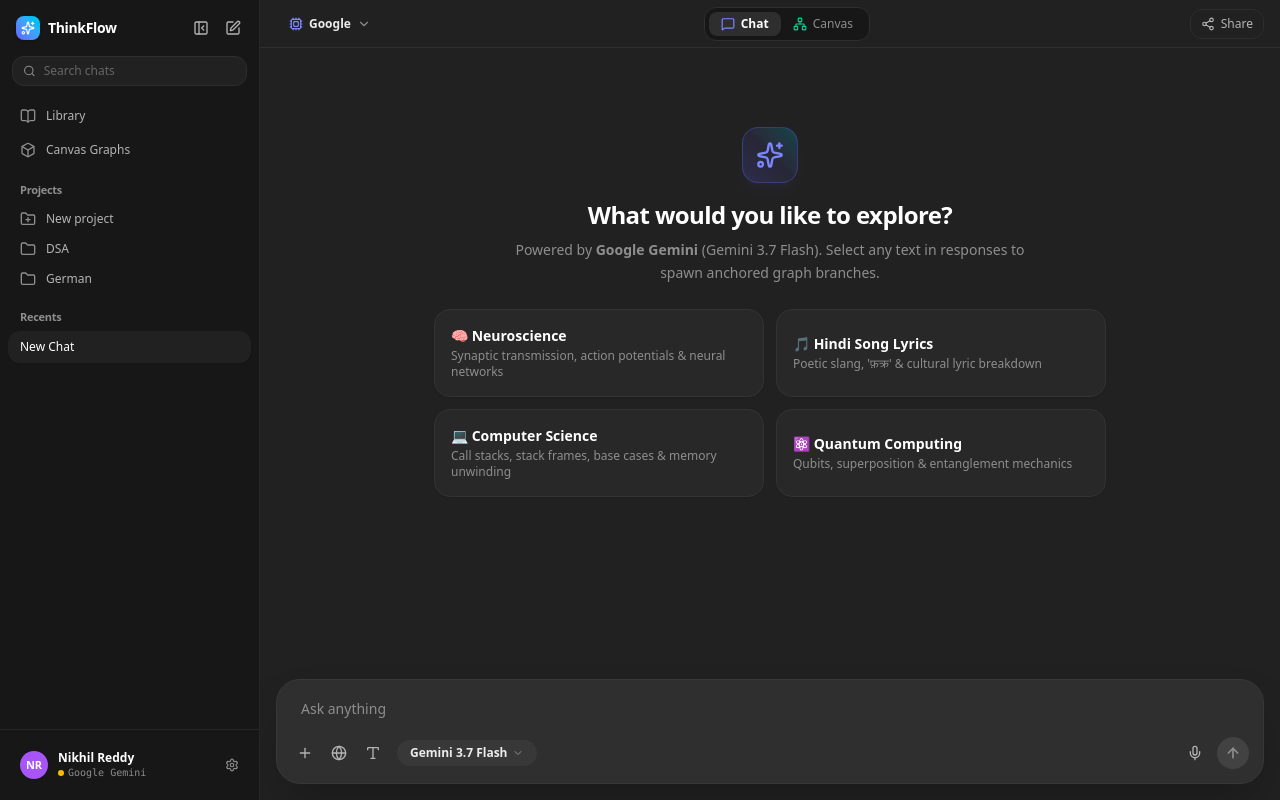
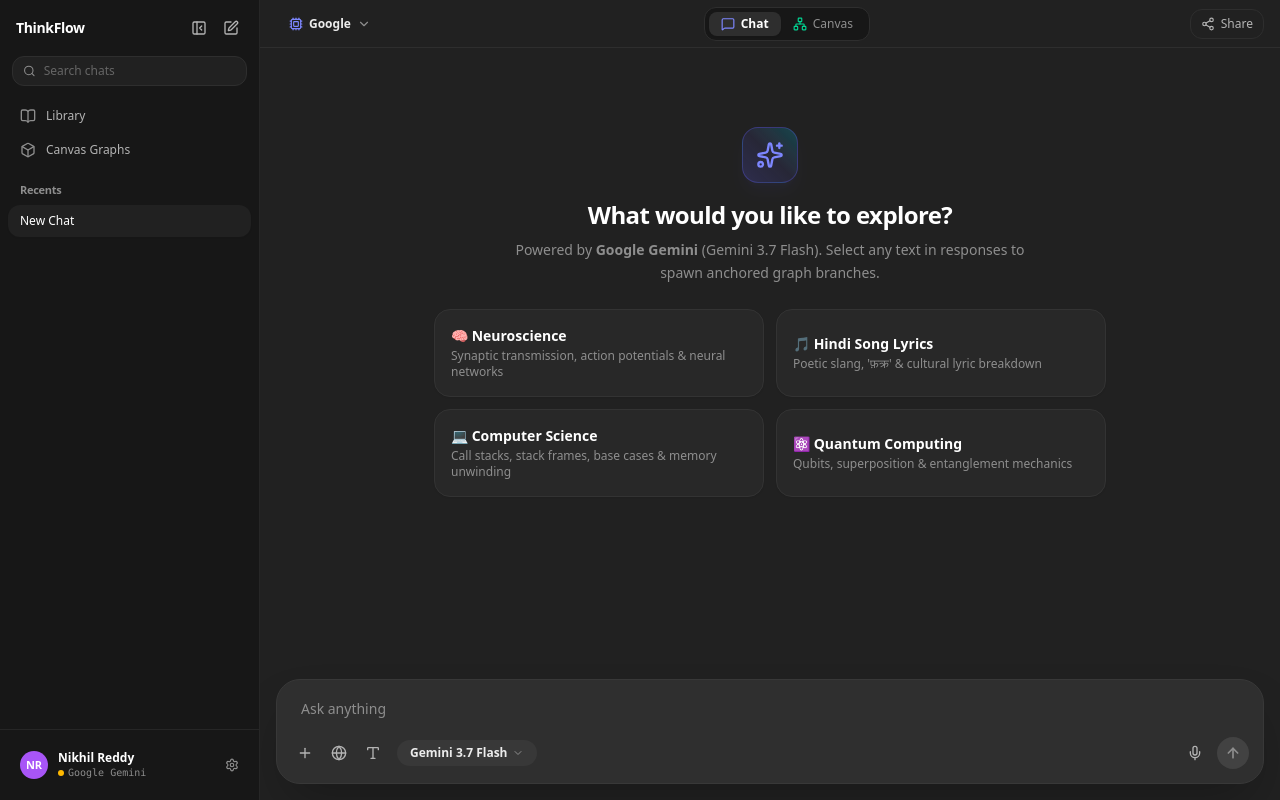
Before and after one commit to Nikkilreddy01/thinkflow, a Next.js app: page / in a window 1280 px wide. Built offline with nearby package versions, Linux system fonts and the light colour scheme.

Commit message:
feat(ui): hide chat scrollbar, remove projects section, simplify logo, and add draggable resizable sidebar

```diff
--- a/app/globals.css
+++ b/app/globals.css
@@ -15,6 +15,16 @@
 ::selection {
   background-color: rgba(99, 102, 241, 0.45);
   color: #ffffff;
+}
+
+/* Hide scrollbar utility */
+.scrollbar-none::-webkit-scrollbar {
+  display: none !important;
+}
+
+.scrollbar-none {
+  -ms-overflow-style: none !important;
+  scrollbar-width: none !important;
 }
 
 /* Custom minimal scrollbar */
--- a/components/Sidebar.tsx
+++ b/components/Sidebar.tsx
@@ -1,21 +1,20 @@
 "use client";
 
-import React, { useState } from "react";
+import React, { useState, useEffect, useRef, useCallback } from "react";
 import { useGraph } from "@/context/GraphContext";
 import { PROVIDER_REGISTRY } from "@/lib/models";
 import {
   SquarePen,
   Search,
-  FolderPlus,
-  Folder,
   Trash2,
-  Sparkles,
   BookOpen,
   Box,
   PanelLeftClose,
   PanelLeft,
   Settings,
 } from "lucide-react";
+
+const STORAGE_KEY_SIDEBAR_WIDTH = "thinkflow_sidebar_width_v1";
 
 export function Sidebar() {
   const {
@@ -33,6 +32,51 @@
   } = useGraph();
 
   const [hoveredId, setHoveredId] = useState<string | null>(null);
+  const [sidebarWidth, setSidebarWidth] = useState<number>(() => {
+    if (typeof window !== "undefined") {
+      try {
+        const saved = localStorage.getItem(STORAGE_KEY_SIDEBAR_WIDTH);
+        if (saved) return Math.max(200, Math.min(480, Number(saved)));
+      } catch {}
+    }
+    return 260;
+  });
+
+  const [isResizing, setIsResizing] = useState(false);
+  const sidebarRef = useRef<HTMLDivElement>(null);
+
+  const startResizing = useCallback((e: React.MouseEvent) => {
+    e.preventDefault();
+    setIsResizing(true);
+  }, []);
+
+  const stopResizing = useCallback(() => {
+    setIsResizing(false);
+  }, []);
+
+  const resize = useCallback(
+    (e: MouseEvent) => {
+      if (isResizing) {
+        const newWidth = Math.max(200, Math.min(480, e.clientX));
+        setSidebarWidth(newWidth);
+        try {
+          localStorage.setItem(STORAGE_KEY_SIDEBAR_WIDTH, String(newWidth));
+        } catch {}
+      }
+    },
+    [isResizing]
+  );
+
+  useEffect(() => {
+    if (isResizing) {
+      window.addEventListener("mousemove", resize);
+      window.addEventListener("mouseup", stopResizing);
+    }
+    return () => {
+      window.removeEventListener("mousemove", resize);
+      window.removeEventListener("mouseup", stopResizing);
+    };
+  }, [isResizing, resize, stopResizing]);
 
   const providerInfo =
     PROVIDER_REGISTRY[settings.activeProvider] || PROVIDER_REGISTRY.gemini;
@@ -50,7 +94,7 @@
 
   if (!isSidebarOpen) {
     return (
-      <div className="hidden sm:flex flex-col items-center py-3 px-2 border-r border-[#262626] bg-[#171717] z-20 shrink-0">
+      <div className="hidden sm:flex flex-col items-center py-3.5 px-2 border-r border-[#262626] bg-[#171717] z-20 shrink-0">
         <button
           onClick={toggleSidebar}
           className="p-2 rounded-xl bg-[#212121] hover:bg-[#2e2e2e] text-[#b4b4b4] hover:text-white border border-[#2e2e2e] transition-colors mb-3"
@@ -61,7 +105,7 @@
 
         <button
           onClick={createNewChat}
-          className="p-2 rounded-xl bg-indigo-600 hover:bg-indigo-500 text-white shadow-md transition-all active:scale-95 mb-4"
+          className="p-2 rounded-xl bg-[#212121] hover:bg-[#2e2e2e] text-[#b4b4b4] hover:text-white border border-[#2e2e2e] shadow-sm transition-all active:scale-95 mb-4"
           title="New Chat"
         >
           <SquarePen className="w-4 h-4" />
@@ -81,14 +125,15 @@
   }
 
   return (
-    <aside className="w-[260px] h-full bg-[#171717] text-[#ececec] border-r border-[#262626] flex flex-col z-20 shrink-0 select-none font-sans">
-      {/* Top Bar with Brand & Actions */}
-      <div className="pt-3.5 px-3 pb-2 flex items-center justify-between">
-        <div className="flex items-center gap-2 pl-1">
-          <div className="w-6 h-6 rounded-lg bg-gradient-to-tr from-indigo-500 to-cyan-400 flex items-center justify-center text-white font-bold text-xs shadow-sm">
-            <Sparkles className="w-3.5 h-3.5" />
-          </div>
-          <span className="font-bold text-sm text-white tracking-tight">
+    <aside
+      ref={sidebarRef}
+      style={{ width: `${sidebarWidth}px` }}
+      className="relative h-full bg-[#171717] text-[#ececec] border-r border-[#262626] flex flex-col z-20 shrink-0 select-none font-sans"
+    >
+      {/* Top Bar with Clean Text Logo & Actions */}
+      <div className="pt-3.5 px-3.5 pb-2 flex items-center justify-between">
+        <div className="flex items-center gap-2 pl-0.5">
+          <span className="font-semibold text-sm text-white tracking-tight">
             ThinkFlow
           </span>
         </div>
@@ -149,38 +194,8 @@
         </button>
       </div>
 
-      {/* Projects Section */}
-      <div className="px-2 pt-3">
-        <div className="px-3 py-1 text-[11px] font-semibold text-[#8e8e8e] tracking-tight">
-          Projects
-        </div>
-        <div className="space-y-0.5 mt-0.5">
-          <button
-            type="button"
-            className="w-full flex items-center gap-2.5 px-3 py-1.5 rounded-xl text-xs text-[#b4b4b4] hover:text-white hover:bg-[#212121] transition-colors"
-          >
-            <FolderPlus className="w-4 h-4 shrink-0 text-[#8e8e8e]" />
-            <span>New project</span>
-          </button>
-          <button
-            type="button"
-            className="w-full flex items-center gap-2.5 px-3 py-1.5 rounded-xl text-xs text-[#b4b4b4] hover:text-white hover:bg-[#212121] transition-colors"
-          >
-            <Folder className="w-4 h-4 shrink-0 text-[#8e8e8e]" />
-            <span>DSA</span>
-          </button>
-          <button
-            type="button"
-            className="w-full flex items-center gap-2.5 px-3 py-1.5 rounded-xl text-xs text-[#b4b4b4] hover:text-white hover:bg-[#212121] transition-colors"
-          >
-            <Folder className="w-4 h-4 shrink-0 text-[#8e8e8e]" />
-            <span>German</span>
-          </button>
-        </div>
-      </div>
-
       {/* Recents List Scroll Area */}
-      <div className="flex-1 overflow-y-auto px-2 pt-3 space-y-0.5 scrollbar-thin">
+      <div className="flex-1 overflow-y-auto px-2 pt-3 space-y-0.5 scrollbar-none">
         <div className="px-3 py-1 text-[11px] font-semibold text-[#8e8e8e] tracking-tight">
           Recents
         </div>
@@ -252,6 +267,13 @@
           <Settings className="w-3.5 h-3.5 text-[#8e8e8e] group-hover:text-white transition-colors" />
         </button>
       </div>
+
+      {/* Draggable Right Border Resize Handle */}
+      <div
+        onMouseDown={startResizing}
+        className="absolute top-0 right-0 w-1.5 h-full cursor-col-resize hover:bg-indigo-500/50 active:bg-indigo-500 transition-colors z-30"
+        title="Drag to resize sidebar"
+      />
     </aside>
   );
 }
--- a/components/chat/ChatView.tsx
+++ b/components/chat/ChatView.tsx
@@ -207,8 +207,8 @@
 
       {/* Main Chat Column */}
       <div className="flex-1 flex flex-col h-full overflow-hidden">
-        {/* Messages Scroll Area - Expanded Horizontally */}
-        <div className="flex-1 overflow-y-auto px-4 sm:px-8 py-6 space-y-6 max-w-5xl xl:max-w-6xl mx-auto w-full">
+        {/* Messages Scroll Area - Expanded Horizontally & Hidden Scrollbar */}
+        <div className="flex-1 overflow-y-auto px-4 sm:px-8 py-6 space-y-6 max-w-5xl xl:max-w-6xl mx-auto w-full scrollbar-none">
           {mainNodes.length === 0 ? (
             <div className="flex flex-col items-center justify-center min-h-[60vh] text-center px-4 animate-in fade-in duration-200">
               <div className="w-14 h-14 rounded-2xl bg-gradient-to-tr from-indigo-500/20 via-indigo-500/10 to-cyan-400/20 border border-indigo-500/30 flex items-center justify-center text-white mb-4 shadow-lg shadow-indigo-500/5">
```
